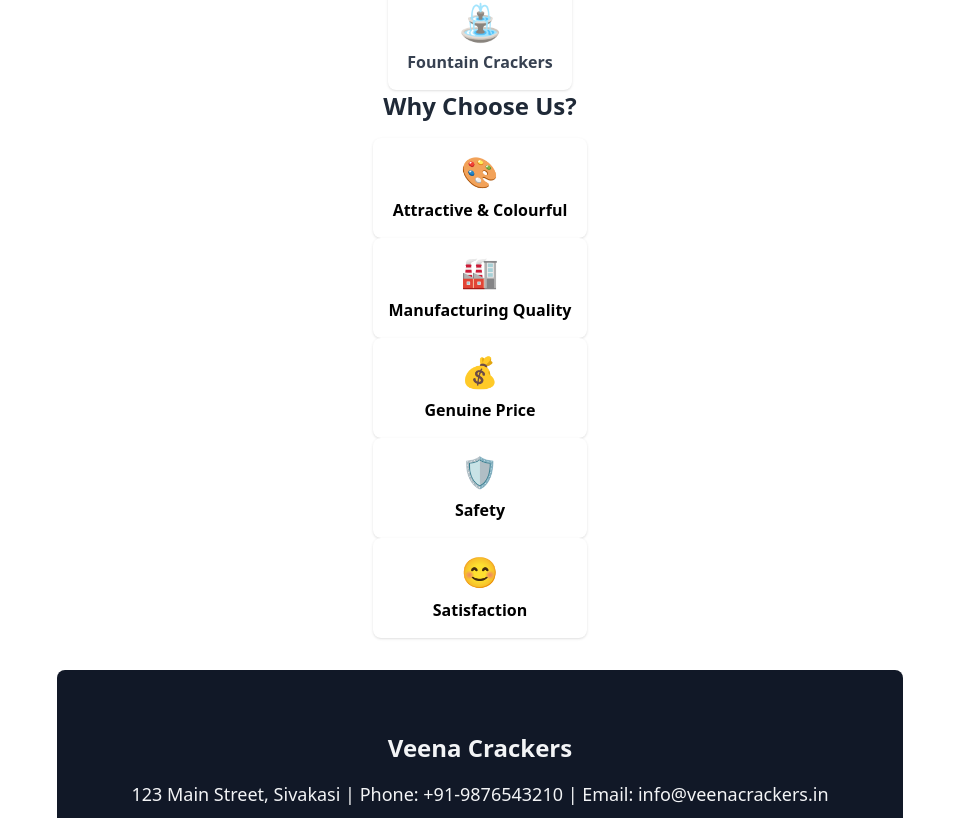
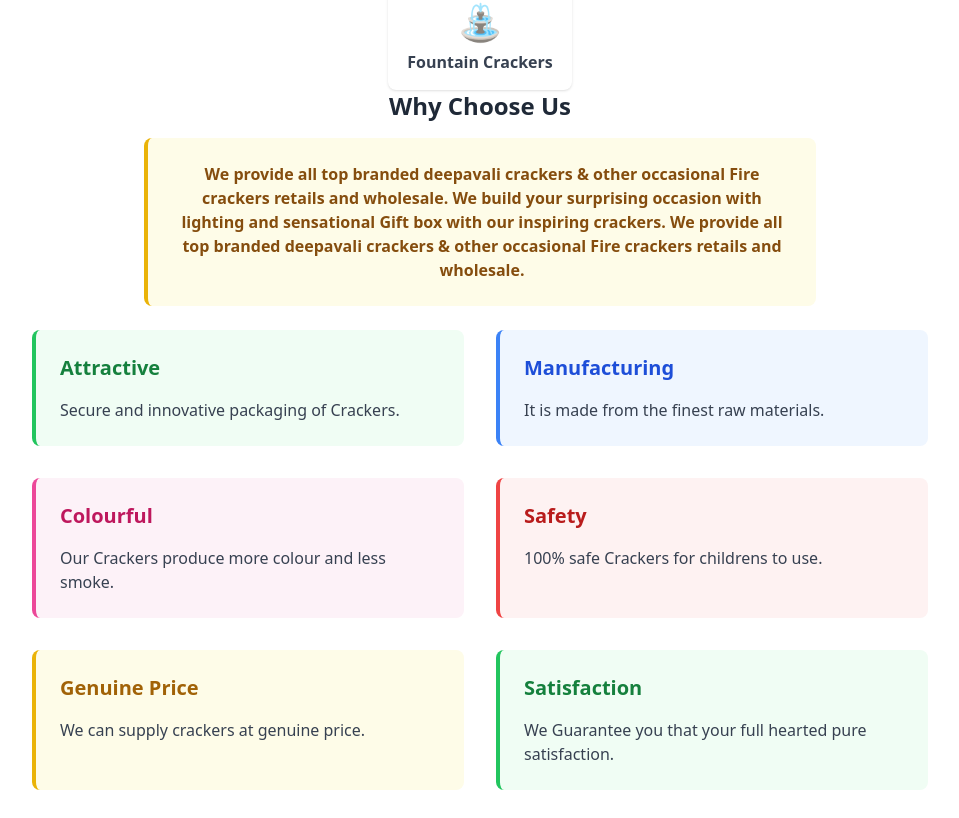
Before and after one commit to boopathi-raja06/vcrackers, a React (Vite) app: page / in a window 1280 px wide. Shown: the part 1542-2360 px from the top of the page, without its empty margins (160-1119 px from the left). Built offline with nearby package versions, Linux system fonts and the light colour scheme.

Commit message:
animation added

```diff
--- a/src/pages/Home.jsx
+++ b/src/pages/Home.jsx
@@ -44,32 +44,39 @@
         ))}
       </StaggeredSlideInBottom>
       <SlideInLeft>
-        <h2 className="text-2xl font-bold text-gray-800 mb-4">Why Choose Us?</h2>
+        <h2 className="text-2xl font-bold text-gray-800 mb-4">Why Choose Us</h2>
       </SlideInLeft>
-      <StaggeredSlideInBottom>
-        {[
-          <div className="bg-white rounded-lg shadow p-4 flex flex-col items-center" key="colorful">
-            <span className="text-3xl mb-2">🎨</span>
-            <span className="font-semibold">Attractive & Colourful</span>
-          </div>,
-          <div className="bg-white rounded-lg shadow p-4 flex flex-col items-center" key="quality">
-            <span className="text-3xl mb-2">🏭</span>
-            <span className="font-semibold">Manufacturing Quality</span>
-          </div>,
-          <div className="bg-white rounded-lg shadow p-4 flex flex-col items-center" key="price">
-            <span className="text-3xl mb-2">💰</span>
-            <span className="font-semibold">Genuine Price</span>
-          </div>,
-          <div className="bg-white rounded-lg shadow p-4 flex flex-col items-center" key="safety">
-            <span className="text-3xl mb-2">🛡️</span>
-            <span className="font-semibold">Safety</span>
-          </div>,
-          <div className="bg-white rounded-lg shadow p-4 flex flex-col items-center" key="satisfaction">
-            <span className="text-3xl mb-2">😊</span>
-            <span className="font-semibold">Satisfaction</span>
-          </div>
-        ]}
-      </StaggeredSlideInBottom>
+      <SlideInBottom>
+        <div className="bg-yellow-50 border-l-4 border-yellow-500 rounded-lg p-6 mb-6 w-full max-w-2xl text-center text-yellow-800 font-semibold">
+          We provide all top branded deepavali crackers & other occasional Fire crackers retails and wholesale. We build your surprising occasion with lighting and sensational Gift box with our inspiring crackers. We provide all top branded deepavali crackers & other occasional Fire crackers retails and wholesale.
+        </div>
+      </SlideInBottom>
+      <div className="grid grid-cols-1 md:grid-cols-2 gap-8 w-full max-w-4xl mb-8">
+        <div className="bg-green-50 border-l-4 border-green-500 rounded-lg p-6">
+          <h3 className="text-xl font-bold text-green-700 mb-4">Attractive</h3>
+          <p className="text-gray-700">Secure and innovative packaging of Crackers.</p>
+        </div>
+        <div className="bg-blue-50 border-l-4 border-blue-500 rounded-lg p-6">
+          <h3 className="text-xl font-bold text-blue-700 mb-4">Manufacturing</h3>
+          <p className="text-gray-700">It is made from the finest raw materials.</p>
+        </div>
+        <div className="bg-pink-50 border-l-4 border-pink-500 rounded-lg p-6">
+          <h3 className="text-xl font-bold text-pink-700 mb-4">Colourful</h3>
+          <p className="text-gray-700">Our Crackers produce more colour and less smoke.</p>
+        </div>
+        <div className="bg-red-50 border-l-4 border-red-500 rounded-lg p-6">
+          <h3 className="text-xl font-bold text-red-700 mb-4">Safety</h3>
+          <p className="text-gray-700">100% safe Crackers for childrens to use.</p>
+        </div>
+        <div className="bg-yellow-50 border-l-4 border-yellow-500 rounded-lg p-6">
+          <h3 className="text-xl font-bold text-yellow-700 mb-4">Genuine Price</h3>
+          <p className="text-gray-700">We can supply crackers at genuine price.</p>
+        </div>
+        <div className="bg-green-50 border-l-4 border-green-500 rounded-lg p-6">
+          <h3 className="text-xl font-bold text-green-700 mb-4">Satisfaction</h3>
+          <p className="text-gray-700">We Guarantee you that your full hearted pure satisfaction.</p>
+        </div>
+      </div>
       <SlideInBottom>
         <footer className="bg-gray-900 text-gray-100 w-full h-[30vh] flex items-center justify-center mt-8 rounded-lg">
           <div className="mx-auto px-4 text-center">
```
